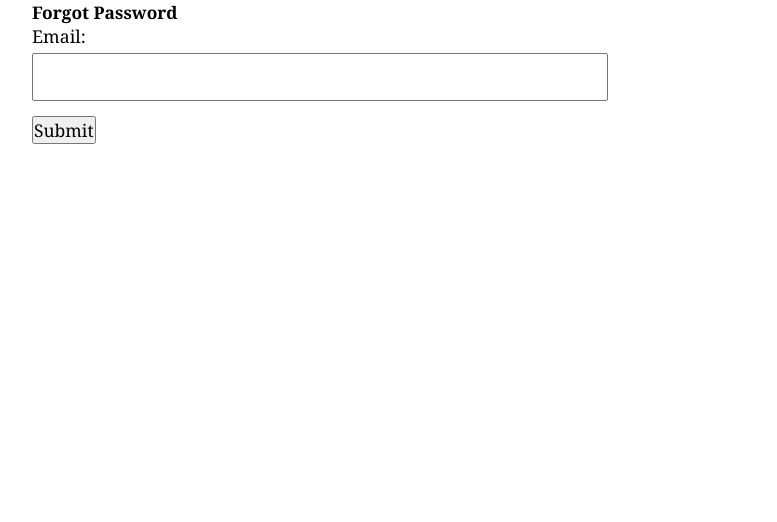
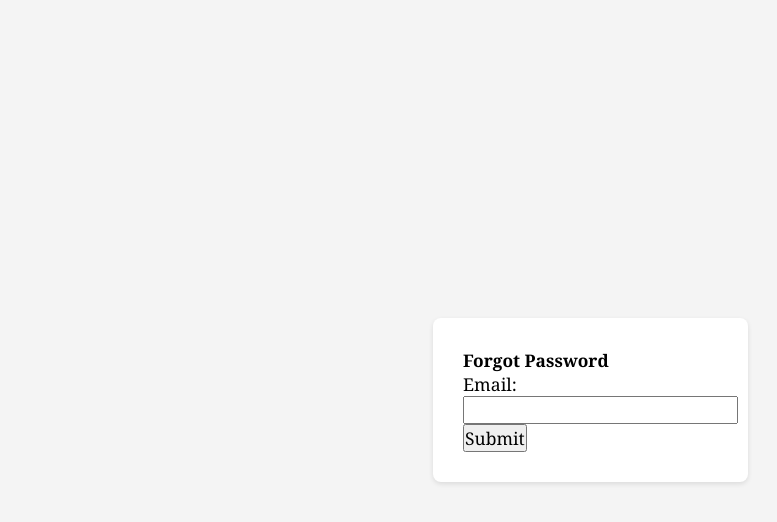
Before and after one commit to Shravankumar0219/FrontEnd, a React (Create React App) app in the folder Sharp-Tech-System/: page /ForgetPassword in a window 1280 px wide. Shown: the top 522 px of the page, without its empty margins (32-809 px from the left). Built offline with nearby package versions, Linux system fonts and the light colour scheme.

Commit message:
Commet By Shravankumar

```diff
--- a/Sharp-Tech-System/package.json
+++ b/Sharp-Tech-System/package.json
@@ -28,6 +28,7 @@
     "react-router-dom": "^6.23.0",
     "react-scripts": "5.0.1",
     "react-scroll": "^1.9.0",
+    "react-spinners": "^0.13.8",
     "web-vitals": "^2.1.4"
   },
   "scripts": {
--- a/Sharp-Tech-System/src/App.js
+++ b/Sharp-Tech-System/src/App.js
@@ -1,19 +1,15 @@
 import React, { useState } from 'react';
 import Tempservice from './implements/Tempservice';
-
 import { BrowserRouter as Router, Routes, Route } from 'react-router-dom';
 import HomePage from './components/HomePage/HomePage';
 import Forms from './components/Forms/Forms';
 import EmployeeSearch from "./implements/EmployeeSearch/EmployeeSearch";
-
 import DisplayLogin from './implements/DisplayLogin/DisplayLogin';
 import Login from './implements/Login/Login';
 // import Signup from "./implements/Signup/Signup";
-
 import Register from "./implements/Register/Register"
 import About from './components/About/About';
 import "./App.css";
-
 import Programs from './components/Programs/Programs';
 import TitleSearch from './components/TitleSearch/TitleSearch';
 import SketchRoof from './components/SketchRoof/SketchRoof';
@@ -21,22 +17,19 @@ import SoftwareServices from './components/SoftwareServices/SoftwareServices';
 import DisplayAll from './implements/DisplayAll/DisplayAll';
 import { AuthProvider } from './implements/AuthContext/AuthContext';
 import UserService from './implements/UserService/UserService';
-
 import UpdateUser from './implements/UpdateUser/UpdateUser';
 import Dimond from './components/Dimond/Dimond';
-
 import EtServices from './Reports/EtServicesReports/EtServices/EtServices';
 import EtSearchAddress from './Reports/EtServicesReports/EtSearchAddress/EtSearchAddress';
 import EtServiceDisplay from './Reports/EtServicesReports/EtServiceDisplay/EtServiceDisplay';
 import EtServiceSearch from './Reports/EtServicesReports/EtServiceSearch/EtServiceSearch';
-
 import DasAddressSearch from './Reports/DiscoverAbstractServicesReports/DasAddressSearch/DasAddressSearch';
 import DasDisplay from './Reports/DiscoverAbstractServicesReports/DasDisplay/DasDisplay';
 import DasOrderSearch from './Reports/DiscoverAbstractServicesReports/DasOrderSearch/DasOrderSearch';
 import DasReport from './Reports/DiscoverAbstractServicesReports/DasReport/DasReport';
 import ForgetPassword from './implements/ForgetPassowrd/ForgetPassword';
 import ResetPassword from './implements/ResetPassword/ResetPassword';
-
+import EmployeeDetails from './implements/EmployeeDetails/EmployeeDetails';
 import Pagination from './implements/Pagination/Pagination';
 
 
@@ -56,12 +49,9 @@ function App() {
             <Route path="/Login" element={<Login />} />
             <Route path="/DisplayLogin" element={<DisplayLogin />} />
             <Route path="/EmployeeSearch" element={<EmployeeSearch />} />
-            {/* <Route path="/Signup" element={<Signup />} /> */}
             <Route path="/Tempservice" element={<Tempservice />} />
             <Route path="/ForgetPassword" element={<ForgetPassword />} />
             <Route path="/ResetPassword/:email" element={<ResetPassword />} />
-
-
             <Route path="/SoftwareServices" element={<SoftwareServices />} />
             <Route path="/AuthProvider" element={<AuthProvider/>} />
              {/* Check if user is authenticated and admin before rendering admin-only routes */}
@@ -70,29 +60,22 @@ function App() {
                 <Route path="/Register" element={<Register />} />
                 <Route path="/DisplayALL" element={<DisplayAll/>} />
                 <Route path="/update-user/:userId" element={<UpdateUser />} />
+                <Route path="/EmployeeDetails/:id" element={<EmployeeDetails />} />
                </>
             )}
             <Route path="/SketchRoof" element={<SketchRoof />} />
-
             <Route path="/TitleSearch" element={<TitleSearch/>} />
             <Route path="/Programs" element={<Programs/>} />
-
-
             <Route path="/Dimond" element={<Dimond/>} />
-
             <Route path="/EtServices" element={<EtServices/>} />
             <Route path="/EtSearchAddress" element={<EtSearchAddress/>} />
             <Route path="/EtServiceDisplay/:orderNumber" element={<EtServiceDisplay/>} />
             <Route path="/EtServiceSearch" element={<EtServiceSearch/>} />
-
             <Route path="/DasAddressSearch" element={<DasAddressSearch/>} />
             <Route path="/DasDisplay/:orderNumber" element={<DasDisplay/>} />
             <Route path="/DasOrderSearch" element={<DasOrderSearch/>} />
             <Route path="/DasReport" element={<DasReport/>} />
             <Route path="/Pagination" element={<Pagination/>} />
-
-
-
           </Routes>
         </div>
       </div>
--- a/Sharp-Tech-System/src/implements/ForgetPassowrd/ForgetPassword.css
+++ b/Sharp-Tech-System/src/implements/ForgetPassowrd/ForgetPassword.css
@@ -1,4 +1,27 @@
 /* ForgetPassword.css */
+
+
+body {
+  font-family: sans-serif; /* Choose a modern font */
+  display: flex;
+  justify-content: center;
+  align-items: center;
+  min-height: 100vh;
+  background-color: #f4f4f4; /* Light background */
+  margin: 0;
+}
+
+.forgot-password-container,
+.reset-password-container {
+  background-color: #fff;
+  padding: 30px;
+  border-radius: 8px;
+  box-shadow: 0 2px 5px rgba(0, 0, 0, 0.1);
+  width: 90%; /* Start with full width on mobile */
+  max-width: 400px; /* Limit width on larger screens */
+}
+
+
 
 /* body {
     margin: 0;
--- a/Sharp-Tech-System/src/implements/ForgetPassowrd/ForgetPassword.js
+++ b/Sharp-Tech-System/src/implements/ForgetPassowrd/ForgetPassword.js
@@ -29,14 +29,9 @@ const ForgetPassword = () => {
       <div className="forgot-password-box">
         <h1>Forgot Password</h1>
         <form onSubmit={handleSubmit}>
-          <div className="input-group">
+          <div className="forget-password-input-group">
             <label>Email:</label>
-            <input
-              type="email"
-              value={email}
-              onChange={(e) => setEmail(e.target.value)}
-              required
-            />
+              <input type="email" value={email} onChange={(e) => setEmail(e.target.value)} required />
           </div>
           <button type="submit">Submit</button>
         </form>
--- a/Sharp-Tech-System/src/implements/Login/Login.js
+++ b/Sharp-Tech-System/src/implements/Login/Login.js
@@ -71,6 +71,7 @@ const Login = () => {
           <br />
 
           <Link to="/ForgetPassword" className='forgot-password'>Forgot Password?</Link>
+          <Link to="/ForgetPassword" className='forgot-password'>Forgot Password?</Link>
 
         </form>
       </div>
```
Also changed, not shown: Sharp-Tech-System/src/components/HomePage/HomePage.css (+1 -6 lines), 1 other file (tests, documents, lock files or other folders).
